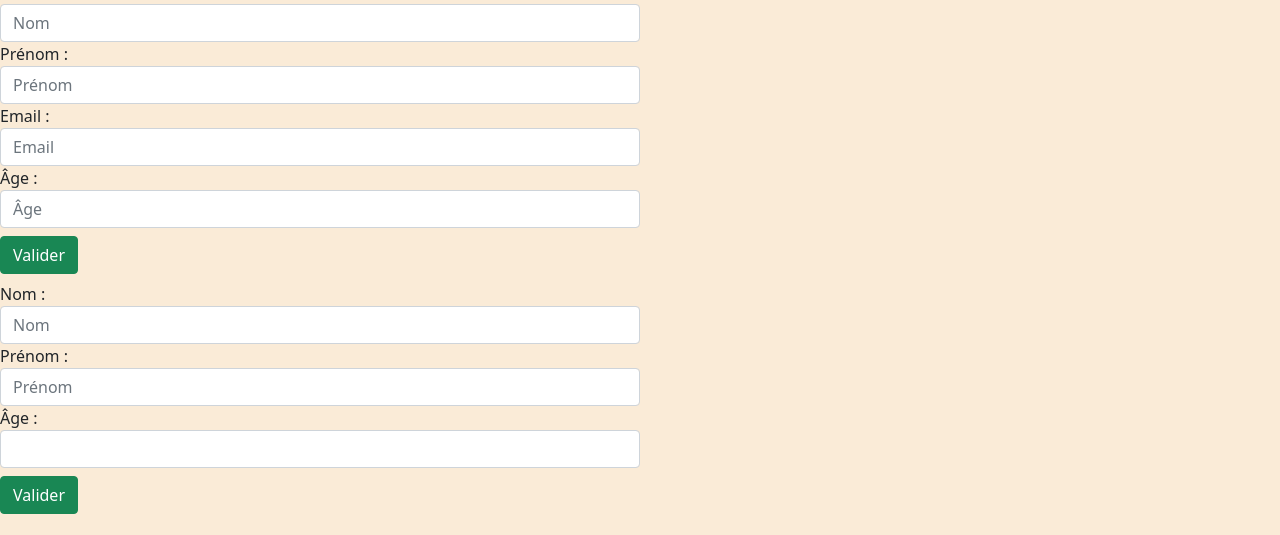
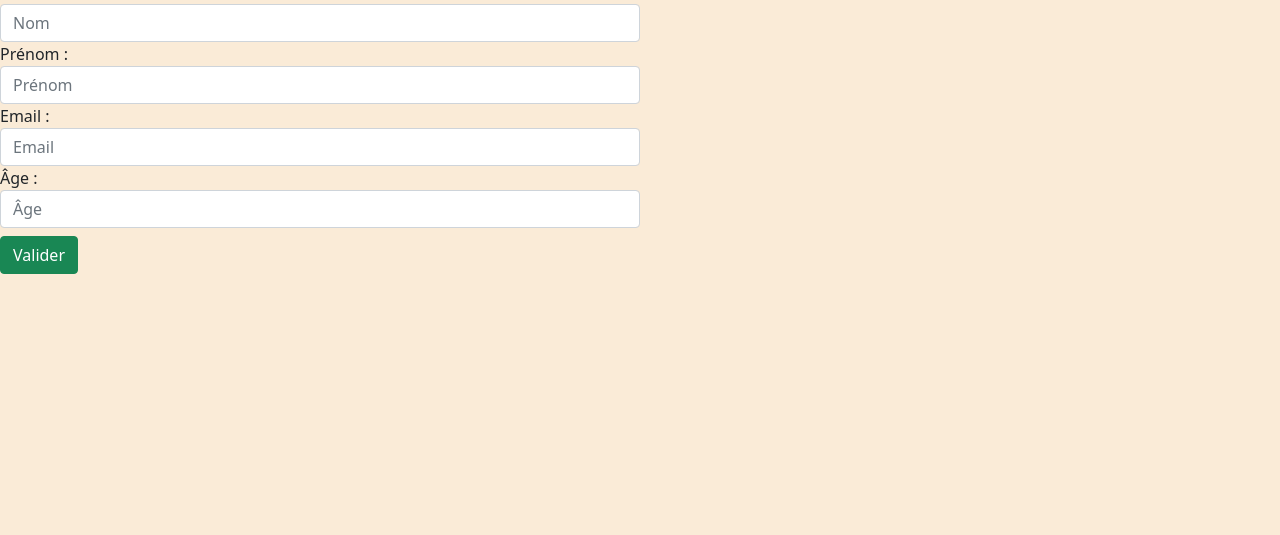
Before and after one commit to 2021-D17-POEC-JAVA-FS/tp-git-en-equipe-MARLENE-ARNAUD-VINCENT, a plain HTML site: page contact.html in a window 1280 px wide. Shown: the part 265-800 px from the top of the page. Drawn offline with nearby package versions, Linux system fonts and the light colour scheme.

Commit message:
commit après erreur

```diff
--- a/contact.html
+++ b/contact.html
@@ -141,39 +141,6 @@
             <button type="submit" class="btn btn-success my-2">Valider</button>
         </form>
 
-
-      <form>
-        <div class="form-row">
-          <div class="form-group col-md-6">
-            <label for="nom">Nom :</label>
-            <input
-              type="text"
-              class="form-control"
-              id="nom"
-              placeholder="Nom"
-            />
-          </div>
-          <div class="form-group col-md-6">
-            <label for="prenom">Prénom :</label>
-            <input
-              type="text"
-              class="form-control"
-              id="prenom"
-              placeholder="Prénom"
-            />
-          </div>
-        </div>
-        <div class="form-row">
-          <div class="form-group col-md-6">
-            <label for="age">Âge :</label>
-            <input type="number" class="form-control" id="age" />
-          </div>
-        </div>
-        <div class="form-group"></div>
-        <button type="submit" class="btn btn-success my-2">Valider</button>
-      </form>
-    </div>
-
     <script src="https://cdn.jsdelivr.net/npm/bootstrap@5.1.3/dist/js/bootstrap.bundle.min.js"></script>
   </body>
 </html>
```
